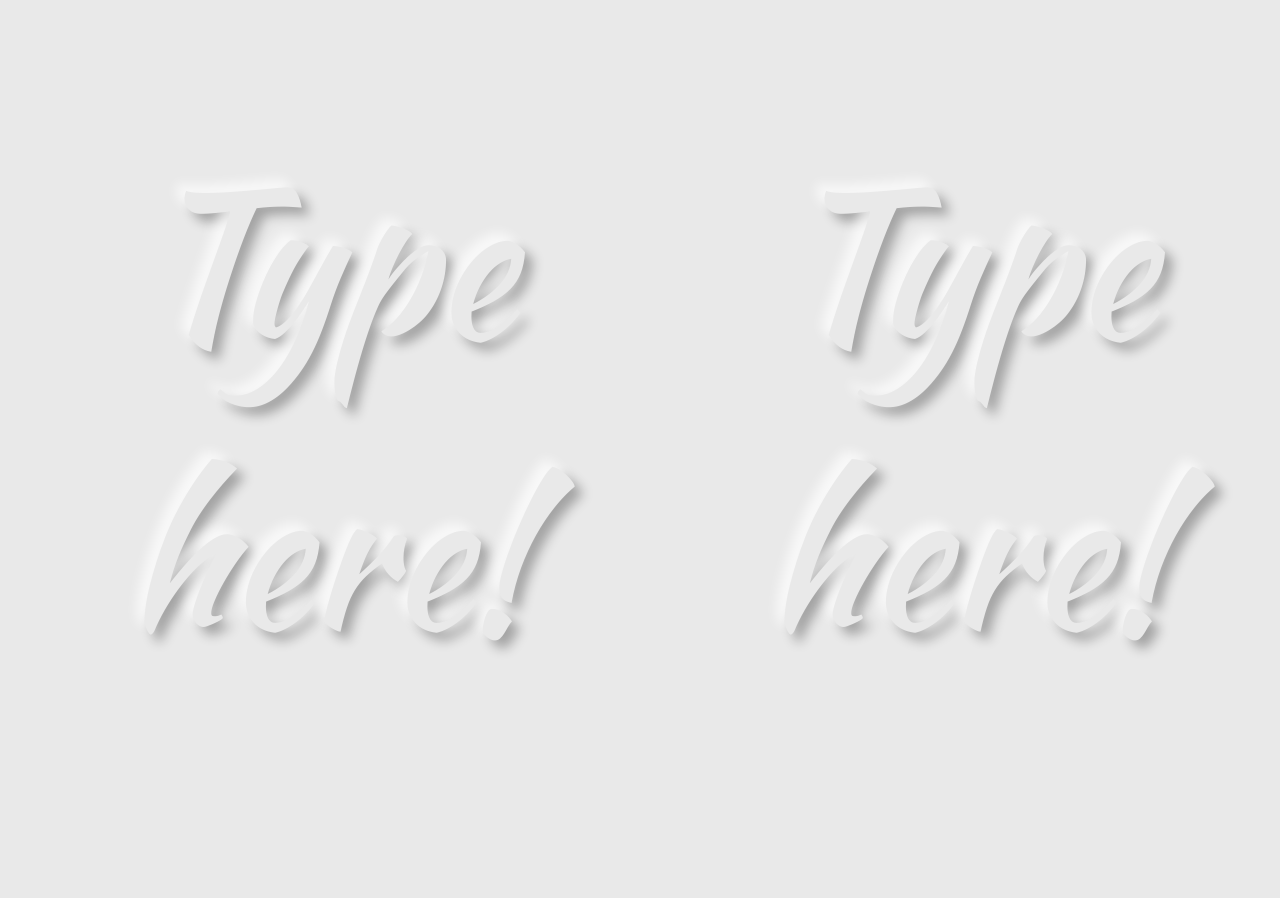
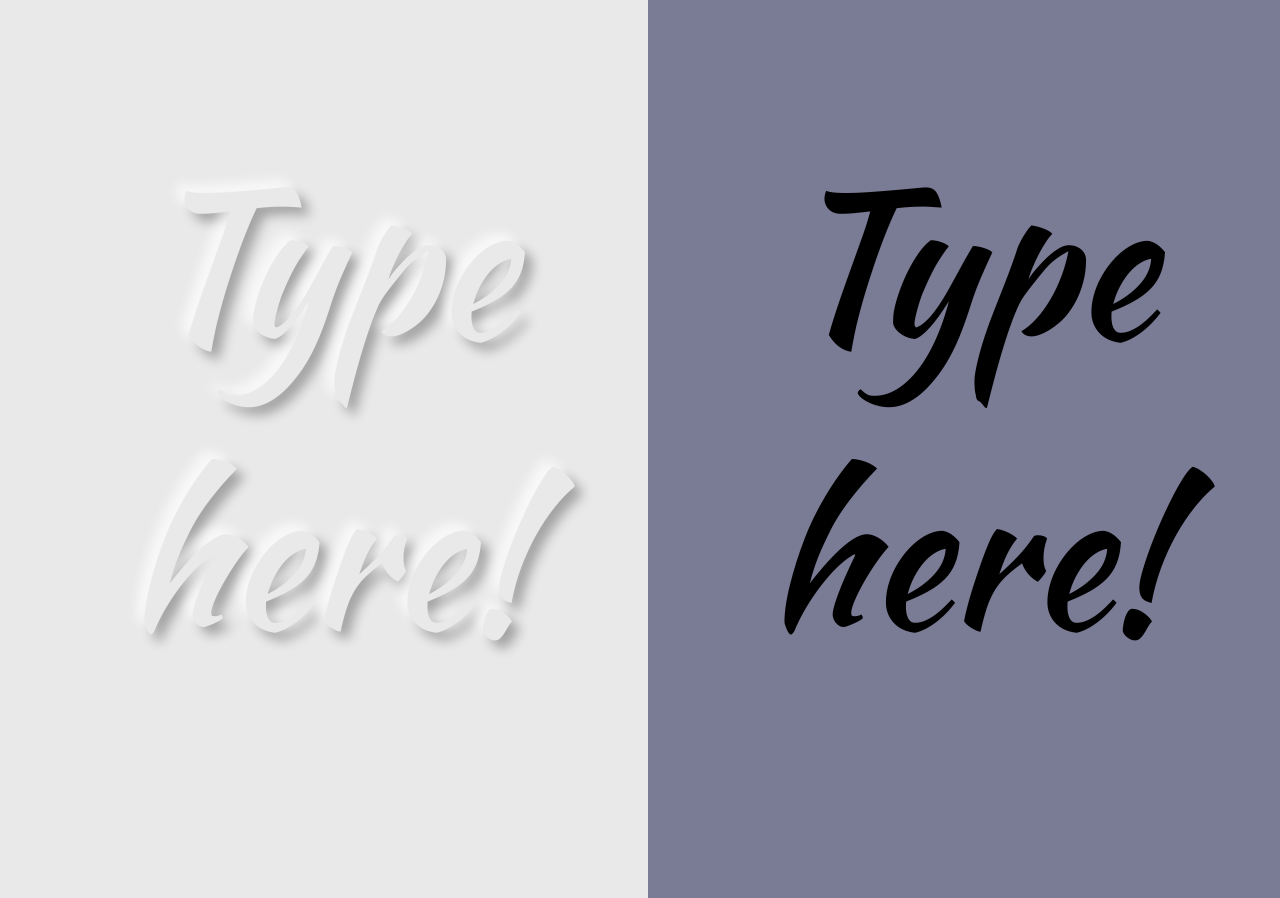
Before and after one commit to kshitij-official/Neumorphic-Text-Generator, a plain HTML site: page index.html in a window 1280 px wide. Drawn offline with Linux system fonts and the light colour scheme.

Commit message:
Update index.html

```diff
--- a/index.html
+++ b/index.html
@@ -17,7 +17,7 @@
 			<p spellcheck="false" contenteditable="true">Type here!</p>
 		</div>
 
-		<div class="name">
+		<div class="name2">
 			<p spellcheck="false" contenteditable="true">Type here!</p>
 		</div>
 	</div>
```
